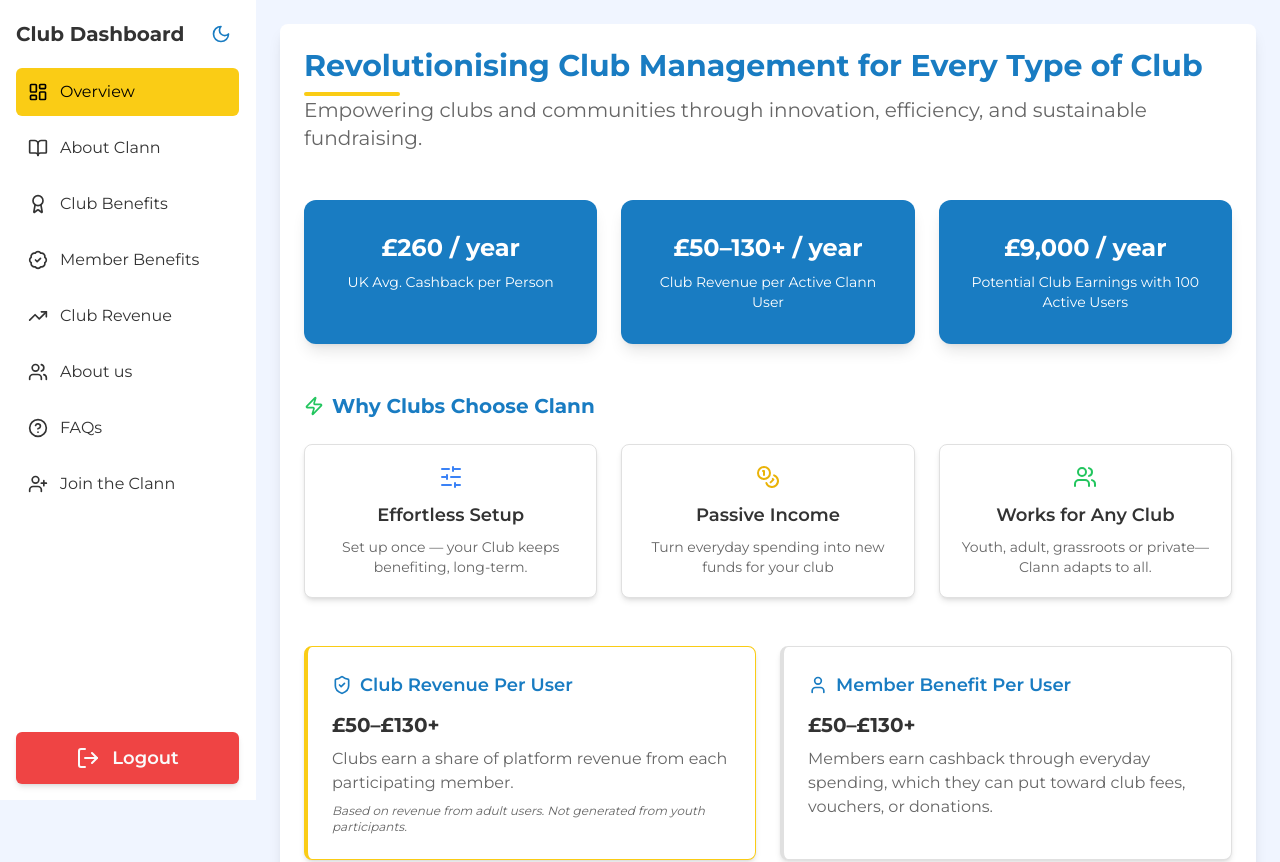
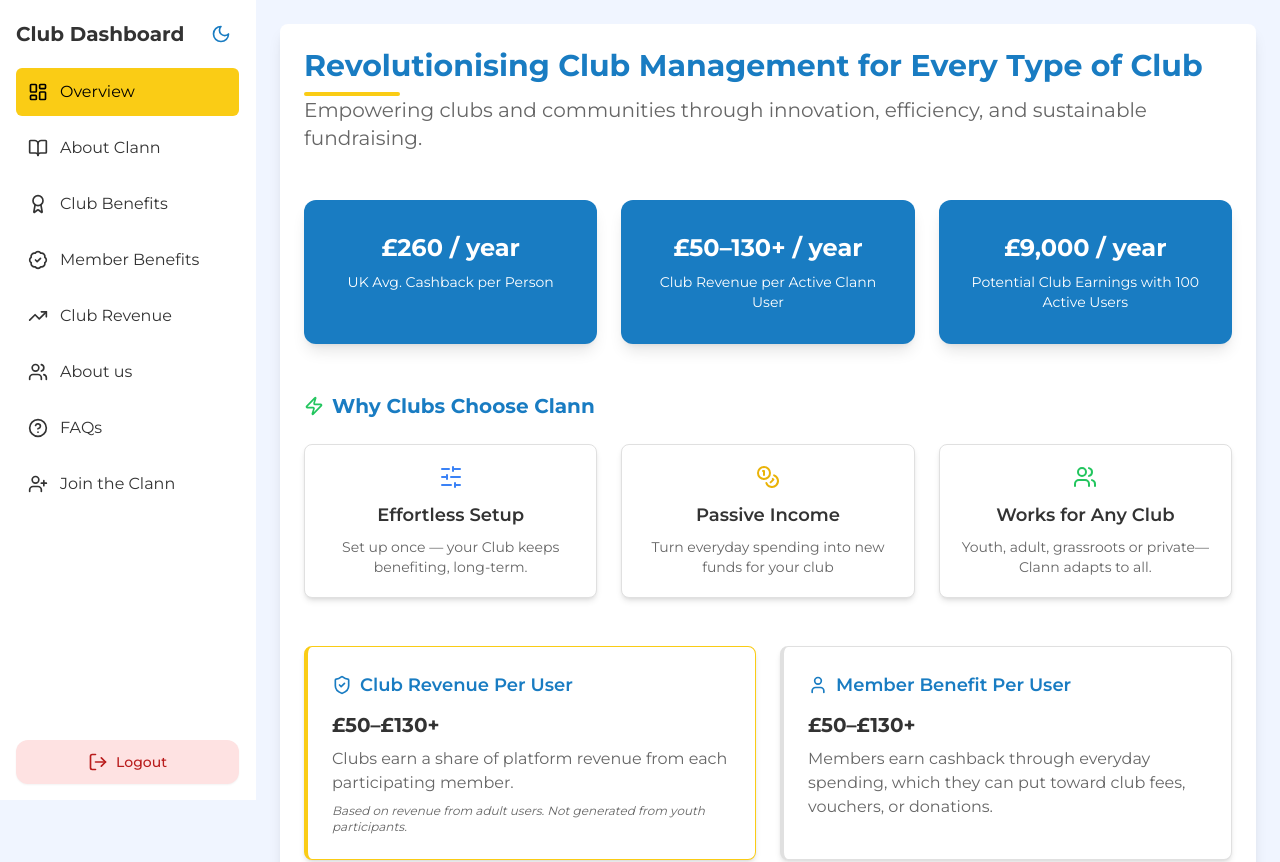
Before and after one commit to Ave-Ltd/clann-website, a React (Vite) app: page /club in a window 1280 px wide. Shown: the top 862 px of the page. Built offline with nearby package versions, Linux system fonts and the light colour scheme.

Commit message:
Update: Styling to logout from dashboard button

```diff
--- a/src/components/club/ClubSidebar.tsx
+++ b/src/components/club/ClubSidebar.tsx
@@ -92,11 +92,10 @@
               setActiveSection(id);
               closeSidebar();
             }}
-            className={`flex items-center gap-3 p-3 rounded-md cursor-pointer transition-colors ${
-              currentSection === id
+            className={`flex items-center gap-3 p-3 rounded-md cursor-pointer transition-colors ${currentSection === id
                 ? "bg-yellow-400 text-black dark:bg-primary dark:text-primary-foreground"
                 : "hover:bg-accent hover:text-accent-foreground"
-            }`}
+              }`}
           >
             {icon}
             {label}
@@ -107,11 +106,16 @@
       {/* Logout Button */}
       <button
         onClick={handleLogout}
-        className="mt-auto w-full flex items-center gap-3 justify-center text-lg font-semibold p-3 rounded-md transition-colors bg-destructive text-destructive-foreground hover:bg-red-700 shadow-md"
+        className={`mt-auto w-full flex items-center justify-center gap-2 rounded-xl px-4 py-3
+    text-sm font-medium transition-colors
+    bg-red-100 text-red-700 hover:bg-red-200
+    dark:bg-red-900 dark:text-red-300 dark:hover:bg-red-800 shadow-sm`}
       >
-        <LogOut className="w-6 h-6" />
+        <LogOut className="w-5 h-5" />
         Logout
       </button>
+
+
     </nav>
   );
 };
```
